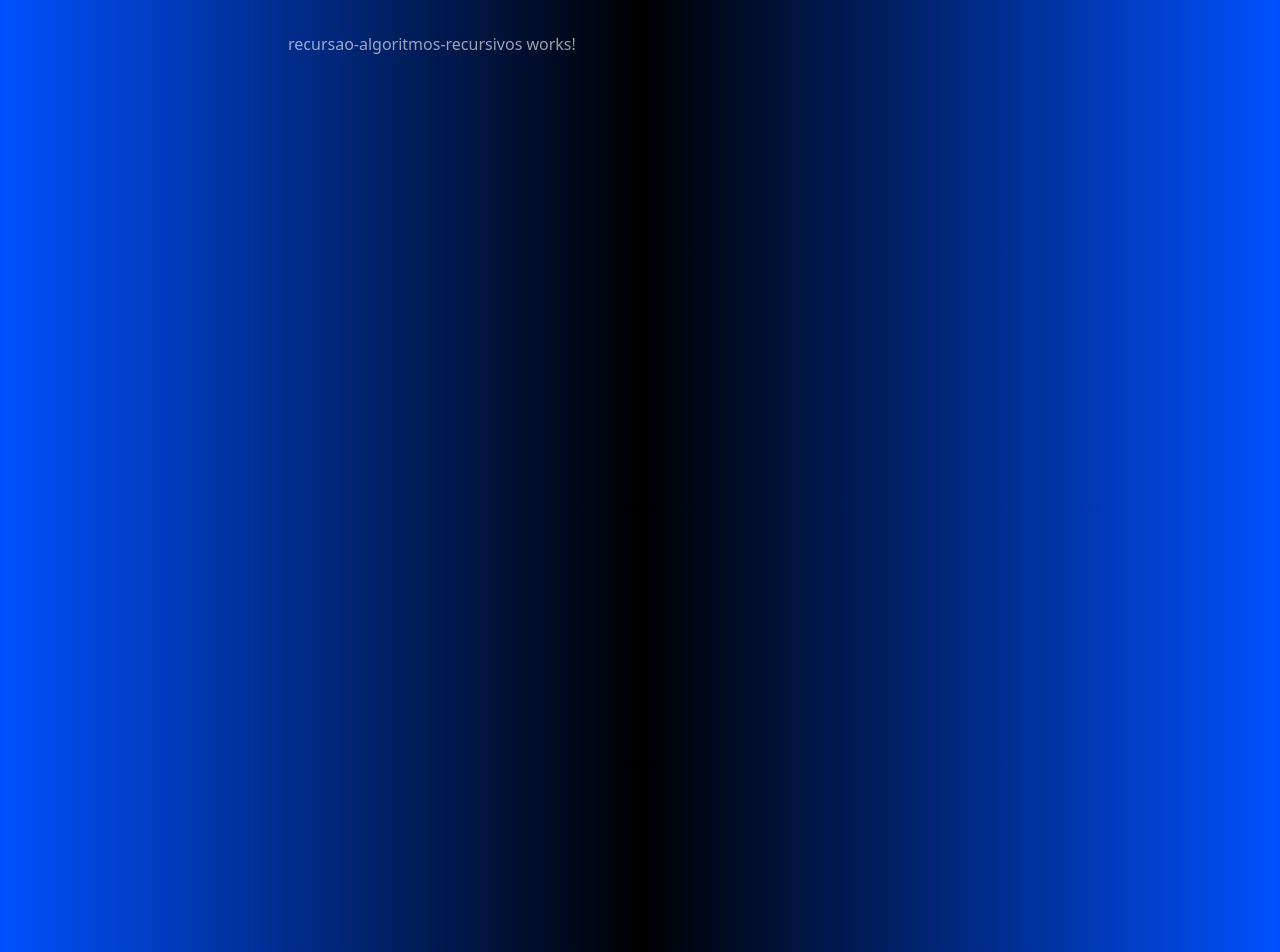
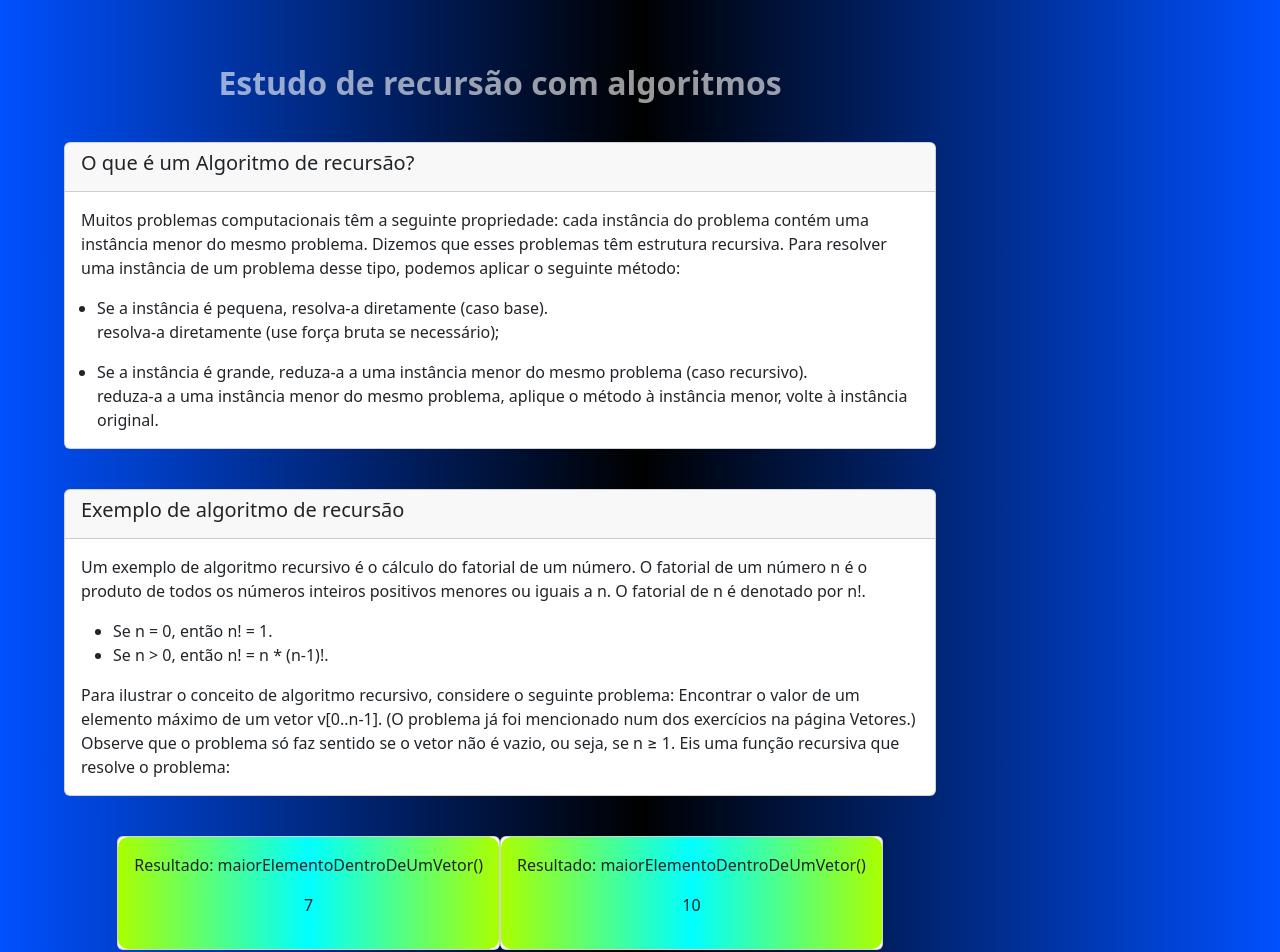
Before and after one commit to BlackCode777/ProjetoProgramacao_EstudosANGULAR, an Angular app in the folder algoritmos/: page / in a window 1280 px wide. Shown: the top 952 px of the page. Built offline with nearby package versions, Linux system fonts and the light colour scheme.

Commit message:
Estudo de recursividade.

```diff
--- a/algoritmos/src/app/recursao-algoritmos-recursivos/recursao-algoritmos-recursivos/recursao-algoritmos-recursivos.component.html
+++ b/algoritmos/src/app/recursao-algoritmos-recursivos/recursao-algoritmos-recursivos/recursao-algoritmos-recursivos.component.html
@@ -1 +1,87 @@
-<p>recursao-algoritmos-recursivos works!</p>
+<div class="max-width-card">
+  <h4>Estudo de recursão com algoritmos</h4>
+  <div class="card-algoritmo-recursao">
+    <!--Criando um card -  para explicar o que é um algoritmo recursivo -->
+    <div class="card">
+      <div class="card-header">
+        <h5 class="card-title">O que é um Algoritmo de recursão?</h5>
+      </div>
+      <div class="card-body">
+        <p class="card-text">
+          Muitos problemas computacionais têm a seguinte propriedade: cada
+          instância do problema contém uma instância menor do mesmo problema.
+          Dizemos que esses problemas têm estrutura recursiva. Para resolver uma
+          instância de um problema desse tipo, podemos aplicar o seguinte
+          método:
+        </p>
+      </div>
+      <!--Criando lista-->
+      <div>
+        <ul>
+          <li>
+            Se a instância é pequena, resolva-a diretamente (caso base).
+            <p>resolva-a diretamente (use força bruta se necessário);</p>
+          </li>
+          <li>
+            Se a instância é grande, reduza-a a uma instância menor do mesmo
+            problema (caso recursivo).
+            <p>
+              reduza-a a uma instância menor do mesmo problema, aplique o método
+              à instância menor, volte à instância original.
+            </p>
+          </li>
+        </ul>
+      </div>
+    </div>
+  </div>
+  <br />
+  <div class="card-algoritmo-recursao2">
+    <!--Criando um card -  para explicar o que é um algoritmo recursivo -->
+    <div class="card">
+      <div class="card-header">
+        <h5 class="card-title">Exemplo de algoritmo de recursão</h5>
+      </div>
+      <div class="card-body">
+        <p class="card-text">
+          Um exemplo de algoritmo recursivo é o cálculo do fatorial de um
+          número. O fatorial de um número n é o produto de todos os números
+          inteiros positivos menores ou iguais a n. O fatorial de n é denotado
+          por n!.
+        </p>
+        <!--Criando lista-->
+        <div>
+          <ul>
+            <li>Se n = 0, então n! = 1.</li>
+            <li>Se n > 0, então n! = n * (n-1)!.</li>
+          </ul>
+        </div>
+        <p class="card-text">
+          Para ilustrar o conceito de algoritmo recursivo, considere o seguinte
+          problema: Encontrar o valor de um elemento máximo de um vetor
+          v[0..n-1]. (O problema já foi mencionado num dos exercícios na página
+          Vetores.) Observe que o problema só faz sentido se o vetor não é
+          vazio, ou seja, se n ≥ 1. Eis uma função recursiva que resolve o
+          problema:
+        </p>
+      </div>
+    </div>
+  </div>
+  <br/>
+
+  <div class="card-algoritmo-recursao3">
+    <div class="card card-result">
+      <div>
+        <p>Resultado: maiorElementoDentroDeUmVetor()</p>
+        <p>{{ maiorElementoDentroDeUmVetor(vetor, n) }}</p>
+      </div>
+    </div>
+    <div class="card card-result">
+        <div>
+          <p>Resultado: maiorElementoDentroDeUmVetor()</p>
+          <p>{{ maiorElementoDentroDeUmVetor(vetor1, n1) }}</p>
+        </div>
+      </div>
+  </div>
+
+
+</div>
--- a/algoritmos/src/app/recursao-algoritmos-recursivos/recursao-algoritmos-recursivos/recursao-algoritmos-recursivos.component.scss
+++ b/algoritmos/src/app/recursao-algoritmos-recursivos/recursao-algoritmos-recursivos/recursao-algoritmos-recursivos.component.scss
@@ -1,23 +1,59 @@
-/* espaçando a caixa em todos os lados da página */
-:host {
-    /*Criando fundo em degradê de 3 cores para a tela inteira preenchendo todas as partes*/
-    // background: linear-gradient(to right, #00bfff, #00ffff, #0051ff);
-    /*background: linear-gradient(to right, #00bfff, #00ffff, #0051ff);*/
-    /* Centralizando na horizontal */
-    margin: 0 auto;
-    /* Centralizando na vertical */
+.max-width-card {
+  padding: 2em;
+  max-width: 1000px;
+  flex-direction: column;
+  /* Centralizando na vertical */
+  display: flex;
+  justify-content: center;
+  align-items: center;
+
+  /* Estilizando o título */
+  h4 {
+    padding: 1em;
+    font-size: 2rem;
+    font-weight: 700;
     display: flex;
+    justify-content: center;
+    align-items: center;
+  }
+  .card-algoritmo-recursao {
+    /* centralizando o card na horizontal */
+    display: flex;
+    justify-content: center;
+    align-items: center;
     flex-direction: column;
+    padding-left: 2em;
+    padding-right: 2em;
+    padding-bottom: 1em;
+  }
+  .card-algoritmo-recursao2 {
+    /* centralizando o card na horizontal */
+    display: flex;
+    justify-content: center;
     align-items: center;
-    max-width: 60%;
-    display: block;
-    padding: 2rem;
-
-    /* Estilizando o título */
-    h3 {
-        font-size: 2rem;
-        font-weight: 700;
-        margin-bottom: 1rem;
+    flex-direction: column;
+    padding-left: 2em;
+    padding-right: 2em;
+    padding-bottom: 1em;
+  }
+  .card-algoritmo-recursao3 {
+    /* centralizando o card na horizontal */
+    border-radius: 20px;
+    display: flex;
+    justify-content: center;
+    align-items: center;
+    flex-direction: row;
+    .card-result div {
+      /*Background degradê*/
+      background: linear-gradient(to right, #aaff00, #00ffff, #aaff00);
+      border-radius: 10px;
+      max-width: 100%;
+      display: flex;
+      justify-content: center;
+      align-items: center;
+      padding: 1em;
+      /*alinhamento em colunas*/
+      flex-direction: column;
     }
-
+  }
 }
--- a/algoritmos/src/app/recursao-algoritmos-recursivos/recursao-algoritmos-recursivos/recursao-algoritmos-recursivos.component.ts
+++ b/algoritmos/src/app/recursao-algoritmos-recursivos/recursao-algoritmos-recursivos/recursao-algoritmos-recursivos.component.ts
@@ -8,7 +8,26 @@ import { Component } from '@angular/core';
 export class RecursaoAlgoritmosRecursivosComponent {
   /* https://www.ime.usp.br/~pf/algoritmos/aulas/recu.html */
 
+  /*Definindo um vetor*/
+  vetor = [1,2,3,4,5,6,7,8,9,10];
+  vetor1 = [1,2,3,4,5,6,7,8,9,10,11,12,13,14,15];
+  /*Definindo o tamanho do vetor*/
+  n = 7;
+  n1 = 10;
+
   constructor(){}
   ngOnInit(): void {}
 
+  /*Definindo uma função que encontra o maior elemento dentro de um vetor*/
+  maiorElementoDentroDeUmVetor(vetor: number[], n: number): number{
+    /*Caso base*/
+    if(n == 1){
+      return vetor[0];
+    }
+    /*Chamada recursiva*/
+    else{
+      return Math.max(vetor[n-1], this.maiorElementoDentroDeUmVetor(vetor, n-1));
+    }
+  }
+
 }
```
